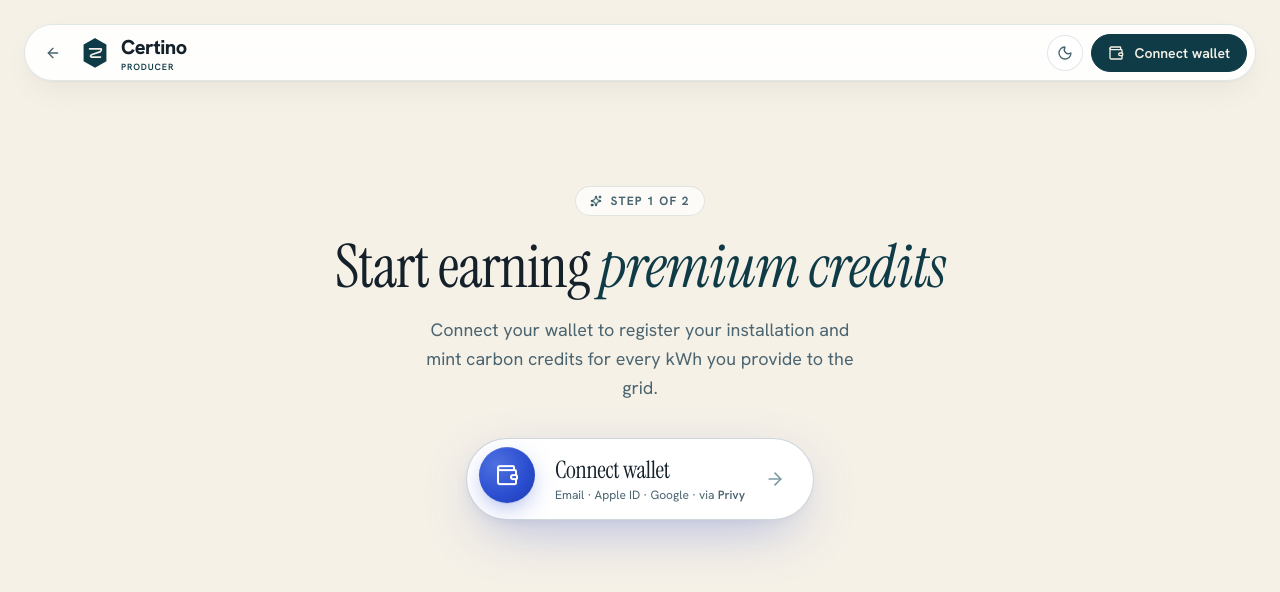
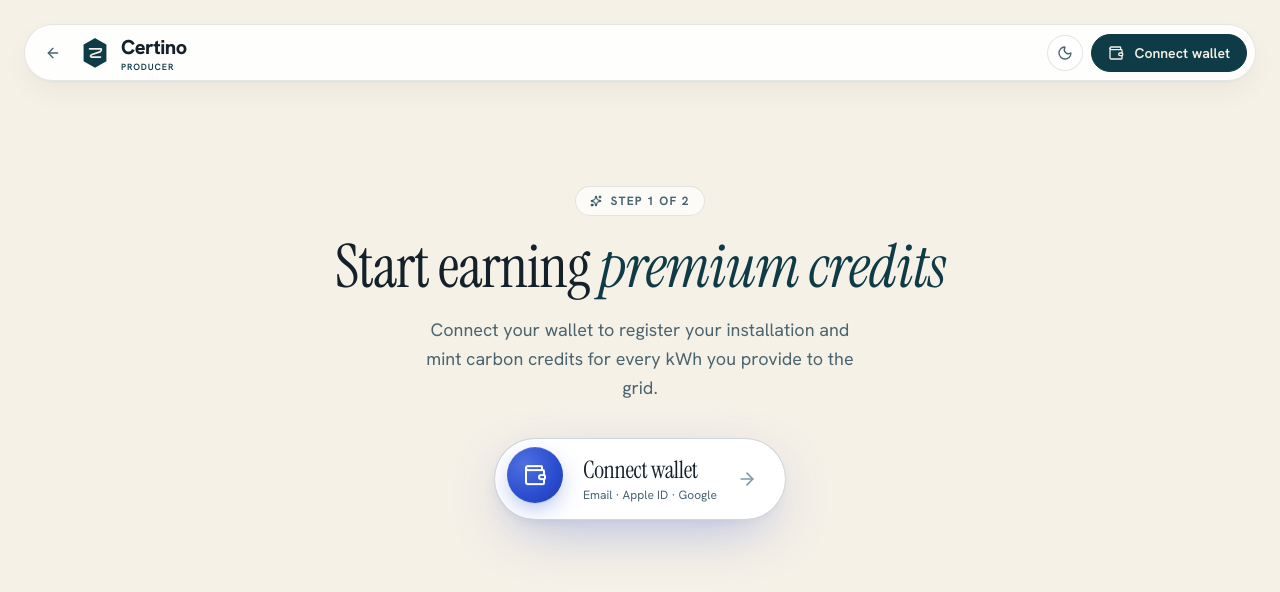
Before and after one commit to buhlez31/certino-app, a Next.js app: page /app in a window 1280 px wide. Both pictures are taken after a click on the button 359 px from the left and 380 px from the top of the page. Shown: the top 592 px of the page. Built offline with nearby package versions, Linux system fonts and the light colour scheme.

Commit message:
Producer Connect wallet: drop 'via Privy' subtext

```diff
--- a/components/certino-demo.jsx
+++ b/components/certino-demo.jsx
@@ -2056,8 +2056,7 @@ function EmptyWalletState({ onConnect }) {
               Connect wallet
             </span>
             <span className="block text-xs text-[var(--text-secondary)] mt-0.5">
-              Email · Apple ID · Google · via{" "}
-              <span className="font-semibold text-[var(--text-secondary)]">Privy</span>
+              Email · Apple ID · Google
             </span>
           </span>
           <ArrowRight className="w-5 h-5 text-[var(--text-tertiary)] group-hover:text-[var(--accent)] group-hover:translate-x-1 transition-all flex-shrink-0" />
```
